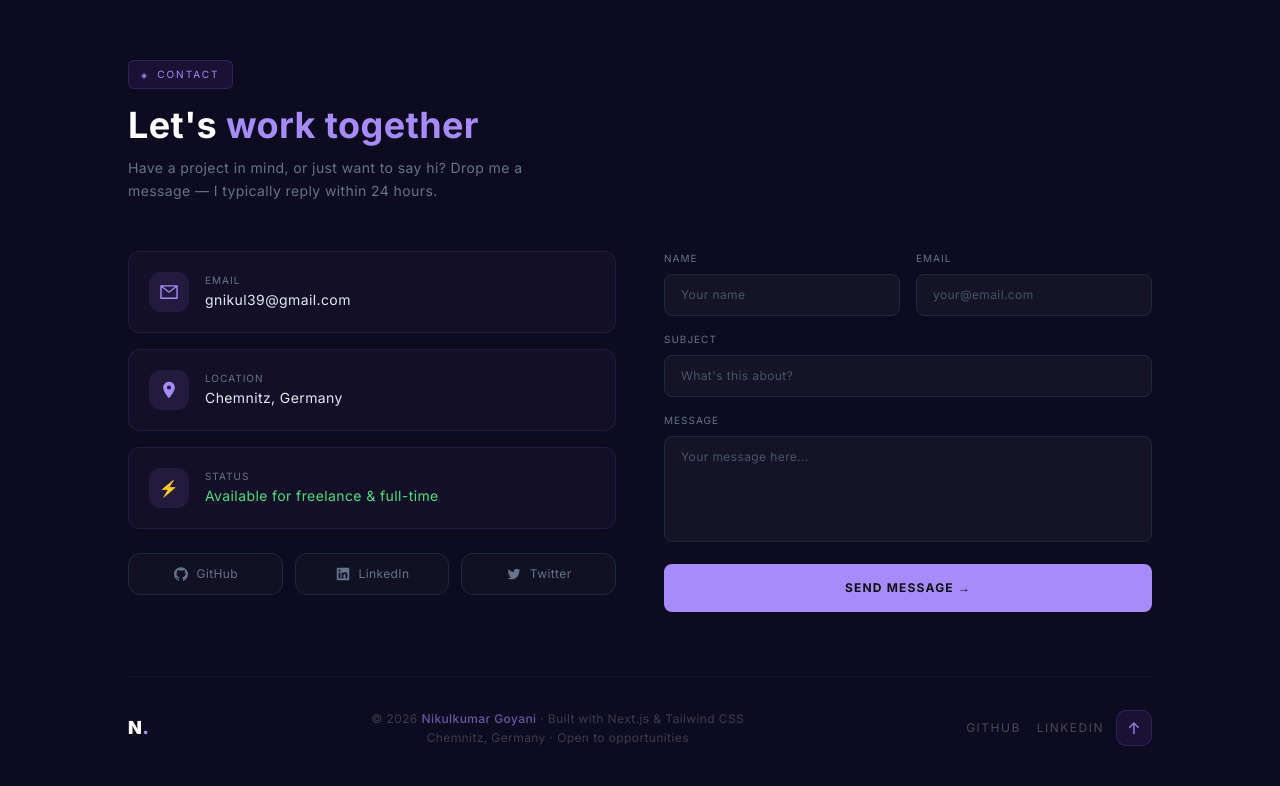
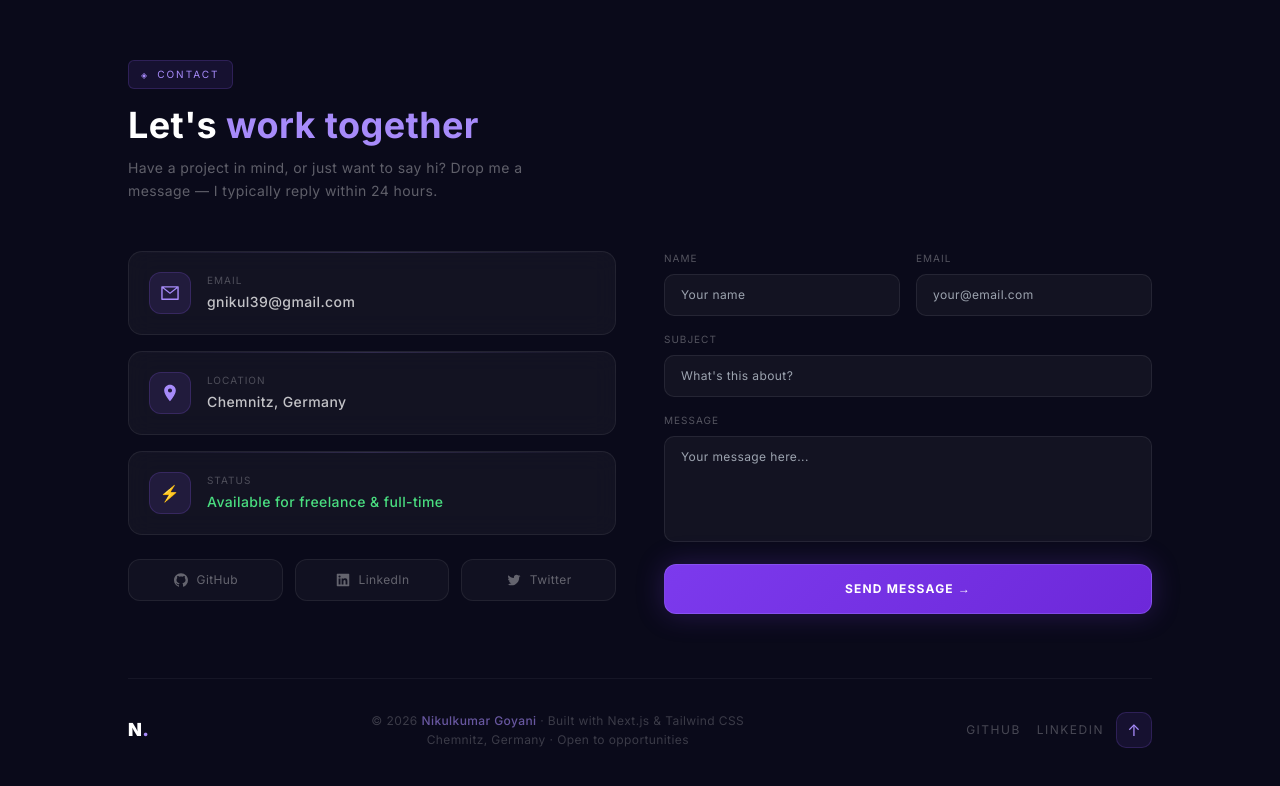
Before and after one commit to NikulGoyani369/portfolio-nextjs, a Next.js app: page / in a window 1280 px wide. Shown: the part 4217-5003 px from the top of the page. Built offline with nearby package versions, Linux system fonts and the light colour scheme.

Commit message:
feat: glassmorphism Contact section with glass form and info cards

```diff
--- a/components/sections/Contact.tsx
+++ b/components/sections/Contact.tsx
@@ -10,16 +10,8 @@ import Footer from '../ui/Footer';
 type Status = 'idle' | 'sending' | 'success' | 'error';
 
 const socials = [
-  {
-    label: 'GitHub',
-    icon: AiFillGithub,
-    href: 'https://github.com/NikulGoyani369',
-  },
-  {
-    label: 'LinkedIn',
-    icon: AiFillLinkedin,
-    href: 'https://www.linkedin.com/in/nikulkumar-goyani/',
-  },
+  { label: 'GitHub', icon: AiFillGithub, href: 'https://github.com/NikulGoyani369' },
+  { label: 'LinkedIn', icon: AiFillLinkedin, href: 'https://www.linkedin.com/in/nikulkumar-goyani/' },
   { label: 'Twitter', icon: AiOutlineTwitter, href: 'https://twitter.com/' },
 ];
 
@@ -27,9 +19,7 @@ const Contact = () => {
   const [form, setForm] = useState({ name: '', email: '', subject: '', message: '' });
   const [status, setStatus] = useState<Status>('idle');
 
-  const handleChange = (
-    e: React.ChangeEvent<HTMLInputElement | HTMLTextAreaElement>
-  ) => {
+  const handleChange = (e: React.ChangeEvent<HTMLInputElement | HTMLTextAreaElement>) => {
     setForm((prev) => ({ ...prev, [e.target.name]: e.target.value }));
   };
 
@@ -41,12 +31,7 @@ const Contact = () => {
       await emailjs.send(
         process.env.NEXT_PUBLIC_EMAILJS_SERVICE_ID!,
         process.env.NEXT_PUBLIC_EMAILJS_TEMPLATE_ID!,
-        {
-          from_name: form.name,
-          from_email: form.email,
-          subject: form.subject,
-          message: form.message,
-        },
+        { from_name: form.name, from_email: form.email, subject: form.subject, message: form.message },
         process.env.NEXT_PUBLIC_EMAILJS_PUBLIC_KEY!
       );
       setStatus('success');
@@ -56,195 +41,81 @@ const Contact = () => {
     }
   };
 
-  const inputClass =
-    'w-full bg-white/[0.5] dark:bg-white/[0.03] border border-slate-200 dark:border-[#1e293b] rounded-lg px-4 py-3 text-xs text-slate-800 dark:text-slate-200 placeholder-slate-400 dark:placeholder-slate-600 focus:outline-none focus:border-violet-500/50 focus:bg-violet-400/[0.04] transition-colors';
+  const inputBase = 'w-full rounded-[10px] px-4 py-3 text-xs outline-none glass-input font-[inherit]';
+  const inputStyle = { background: 'rgba(255,255,255,0.04)', border: '1px solid rgba(255,255,255,0.08)', color: 'rgba(255,255,255,0.6)' };
 
   return (
-    <section
-      id="contact"
-      className="px-6 lg:px-24 py-24"
-      style={{ background: 'var(--bg-secondary)' }}
-    >
+    <section id="contact" className="px-6 lg:px-24 py-24" style={{ background: 'var(--bg-primary)' }}>
       <div className="max-w-5xl mx-auto">
         <SectionTag>Contact</SectionTag>
-        <h2 className="text-slate-900 dark:text-white mb-3">
+        <h2 className="text-white mb-3">
           Let&apos;s <span className="text-violet-400">work together</span>
         </h2>
-        <p className="text-sm text-slate-500 max-w-md leading-relaxed mb-12">
-          Have a project in mind, or just want to say hi? Drop me a message — I
-          typically reply within 24 hours.
+        <p className="text-sm leading-relaxed max-w-md mb-12 text-white/35">
+          Have a project in mind, or just want to say hi? Drop me a message — I typically reply within 24 hours.
         </p>
 
         <div className="grid lg:grid-cols-2 gap-12 items-start">
-          {/* Left: info cards + socials */}
-          <motion.div
-            initial={{ x: -40, opacity: 0 }}
-            whileInView={{ x: 0, opacity: 1 }}
-            viewport={{ once: true }}
-            transition={{ duration: 0.6 }}
-          >
+          <motion.div initial={{ x: -40, opacity: 0 }} whileInView={{ x: 0, opacity: 1 }} viewport={{ once: true }} transition={{ duration: 0.6 }}>
             <div className="flex flex-col gap-4 mb-6">
               {[
-                {
-                  icon: <AiOutlineMail size={20} />,
-                  label: 'Email',
-                  value: 'gnikul39@gmail.com',
-                },
-                {
-                  icon: <MdLocationOn size={20} />,
-                  label: 'Location',
-                  value: 'Chemnitz, Germany',
-                },
-                {
-                  icon: <span className="text-base">⚡</span>,
-                  label: 'Status',
-                  value: 'Available for freelance & full-time',
-                  valueClass: 'text-green-400',
-                },
-              ].map(({ icon, label, value, valueClass }) => (
-                <div
-                  key={label}
-                  className="flex items-center gap-4 border rounded-xl p-5"
-                  style={{
-                    background: 'rgba(167,139,250,0.04)',
-                    borderColor: 'rgba(167,139,250,0.1)',
-                  }}
-                >
-                  <div className="w-10 h-10 rounded-xl bg-violet-400/10 flex items-center justify-center text-violet-400 flex-shrink-0">
+                { icon: <AiOutlineMail size={20} />, label: 'Email', value: 'gnikul39@gmail.com', green: false },
+                { icon: <MdLocationOn size={20} />, label: 'Location', value: 'Chemnitz, Germany', green: false },
+                { icon: <span className="text-base">⚡</span>, label: 'Status', value: 'Available for freelance & full-time', green: true },
+              ].map(({ icon, label, value, green }) => (
+                <div key={label} className="flex items-center gap-4 relative rounded-[14px] p-5 overflow-hidden"
+                  style={{ background: 'rgba(255,255,255,0.04)', backdropFilter: 'blur(12px)', WebkitBackdropFilter: 'blur(12px)', border: '1px solid rgba(255,255,255,0.07)' }}>
+                  <div className="absolute top-0 left-0 right-0 h-px"
+                    style={{ background: 'linear-gradient(to right, transparent, rgba(167,139,250,0.2), transparent)' }} />
+                  <div className="w-[42px] h-[42px] rounded-xl flex items-center justify-center text-violet-400 flex-shrink-0"
+                    style={{ background: 'rgba(139,92,246,0.12)', border: '1px solid rgba(139,92,246,0.2)' }}>
                     {icon}
                   </div>
                   <div>
-                    <div className="text-[10px] text-slate-500 uppercase tracking-widest mb-0.5">
-                      {label}
-                    </div>
-                    <div
-                      className={`text-sm ${valueClass ?? 'text-slate-700 dark:text-slate-200'}`}
-                    >
-                      {value}
-                    </div>
+                    <div className="text-[10px] uppercase tracking-widest mb-1 text-white/25">{label}</div>
+                    <div className={`text-sm font-medium ${green ? 'text-green-400' : 'text-white/75'}`}>{value}</div>
                   </div>
                 </div>
               ))}
             </div>
-
             <div className="flex gap-3">
               {socials.map(({ label, icon: Icon, href }) => (
-                <a
-                  key={label}
-                  href={href}
-                  target="_blank"
-                  rel="noopener noreferrer"
-                  className="flex-1 flex items-center justify-center gap-2 border border-slate-200 dark:border-[#1e293b] bg-black/[0.02] dark:bg-white/[0.02] rounded-xl py-3 text-xs text-slate-500 hover:border-violet-400/30 hover:text-violet-400 transition-colors"
-                >
-                  <Icon size={16} />
-                  {label}
+                <a key={label} href={href} target="_blank" rel="noopener noreferrer"
+                  className="flex-1 flex items-center justify-center gap-2 py-3 rounded-xl text-xs transition-colors text-white/35 hover:text-violet-400"
+                  style={{ border: '1px solid rgba(255,255,255,0.07)', background: 'rgba(255,255,255,0.03)' }}>
+                  <Icon size={16} />{label}
                 </a>
               ))}
             </div>
           </motion.div>
 
-          {/* Right: form */}
-          <motion.form
-            onSubmit={handleSubmit}
-            className="flex flex-col gap-4"
-            initial={{ x: 40, opacity: 0 }}
-            whileInView={{ x: 0, opacity: 1 }}
-            viewport={{ once: true }}
-            transition={{ duration: 0.6 }}
-          >
+          <motion.form onSubmit={handleSubmit} className="flex flex-col gap-4"
+            initial={{ x: 40, opacity: 0 }} whileInView={{ x: 0, opacity: 1 }} viewport={{ once: true }} transition={{ duration: 0.6 }}>
             <div className="grid grid-cols-2 gap-4">
               <div>
-                <label
-                  htmlFor="contact-name"
-                  className="block text-[10px] text-slate-500 uppercase tracking-widest mb-2"
-                >
-                  Name
-                </label>
-                <input
-                  id="contact-name"
-                  name="name"
-                  value={form.name}
-                  onChange={handleChange}
-                  required
-                  placeholder="Your name"
-                  className={inputClass}
-                />
+                <label htmlFor="contact-name" className="block text-[10px] uppercase tracking-widest mb-2 text-white/30">Name</label>
+                <input id="contact-name" name="name" value={form.name} onChange={handleChange} required placeholder="Your name" className={inputBase} style={inputStyle} />
               </div>
               <div>
-                <label
-                  htmlFor="contact-email"
-                  className="block text-[10px] text-slate-500 uppercase tracking-widest mb-2"
-                >
-                  Email
-                </label>
-                <input
-                  id="contact-email"
-                  name="email"
-                  type="email"
-                  value={form.email}
-                  onChange={handleChange}
-                  required
-                  placeholder="your@email.com"
-                  className={inputClass}
-                />
+                <label htmlFor="contact-email" className="block text-[10px] uppercase tracking-widest mb-2 text-white/30">Email</label>
+                <input id="contact-email" name="email" type="email" value={form.email} onChange={handleChange} required placeholder="your@email.com" className={inputBase} style={inputStyle} />
               </div>
             </div>
-
             <div>
-              <label
-                htmlFor="contact-subject"
-                className="block text-[10px] text-slate-500 uppercase tracking-widest mb-2"
-              >
-                Subject
-              </label>
-              <input
-                id="contact-subject"
-                name="subject"
-                value={form.subject}
-                onChange={handleChange}
-                required
-                placeholder="What's this about?"
-                className={inputClass}
-              />
+              <label htmlFor="contact-subject" className="block text-[10px] uppercase tracking-widest mb-2 text-white/30">Subject</label>
+              <input id="contact-subject" name="subject" value={form.subject} onChange={handleChange} required placeholder="What's this about?" className={inputBase} style={inputStyle} />
             </div>
-
             <div>
-              <label
-                htmlFor="contact-message"
-                className="block text-[10px] text-slate-500 uppercase tracking-widest mb-2"
-              >
-                Message
-              </label>
-              <textarea
-                id="contact-message"
-                name="message"
-                value={form.message}
-                onChange={handleChange}
-                required
-                rows={5}
-                placeholder="Your message here..."
-                className={`${inputClass} resize-none`}
-              />
+              <label htmlFor="contact-message" className="block text-[10px] uppercase tracking-widest mb-2 text-white/30">Message</label>
+              <textarea id="contact-message" name="message" value={form.message} onChange={handleChange} required rows={5} placeholder="Your message here..." className={`${inputBase} resize-none`} style={inputStyle} />
             </div>
-
-            <button
-              type="submit"
-              disabled={status === 'sending'}
-              className="bg-violet-400 text-[#0f0f1a] text-xs font-bold uppercase tracking-widest py-4 rounded-lg hover:bg-violet-300 transition-colors disabled:opacity-60 disabled:cursor-not-allowed"
-            >
+            <button type="submit" disabled={status === 'sending'}
+              className="py-4 rounded-xl text-white text-xs font-bold uppercase tracking-widest transition-all hover:brightness-110 disabled:opacity-60 disabled:cursor-not-allowed"
+              style={{ background: 'linear-gradient(135deg, #7c3aed, #6d28d9)', border: '1px solid rgba(167,139,250,0.3)', boxShadow: '0 0 28px rgba(124,58,237,0.25)' }}>
               {status === 'sending' ? 'Sending...' : 'Send Message →'}
             </button>
-
-            {status === 'success' && (
-              <p className="text-xs text-green-400 text-center">
-                Message sent! I&apos;ll reply soon.
-              </p>
-            )}
-            {status === 'error' && (
-              <p className="text-xs text-red-400 text-center">
-                Something went wrong. Please email directly.
-              </p>
-            )}
+            {status === 'success' && <p className="text-xs text-green-400 text-center">Message sent! I&apos;ll reply soon.</p>}
+            {status === 'error' && <p className="text-xs text-red-400 text-center">Something went wrong. Please email directly.</p>}
           </motion.form>
         </div>
 
```
